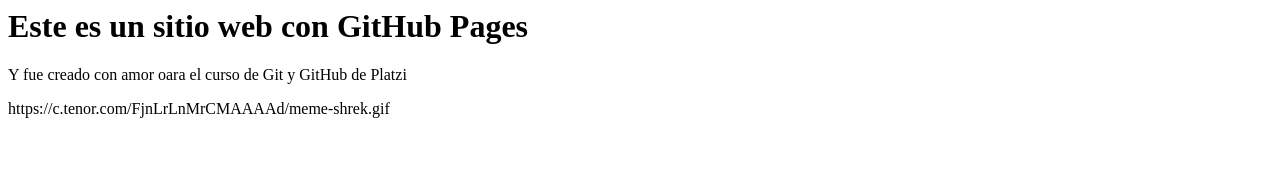
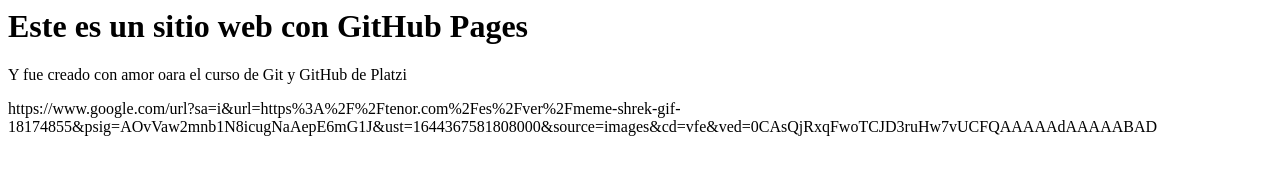
Before and after one commit to pedrobel10/pedrobel10, a plain HTML site: page index.html in a window 1280 px wide. Drawn offline with Linux system fonts and the light colour scheme.

Commit message:
Update index.html
cambio de gif 2

```diff
--- a/index.html
+++ b/index.html
@@ -1,3 +1,3 @@
 <h1>Este es un sitio web con GitHub Pages</h1>
 <p>Y fue creado con amor oara el curso de Git y GitHub de Platzi</p>
-<p>https://c.tenor.com/FjnLrLnMrCMAAAAd/meme-shrek.gif</p>
+<p>https://www.google.com/url?sa=i&url=https%3A%2F%2Ftenor.com%2Fes%2Fver%2Fmeme-shrek-gif-18174855&psig=AOvVaw2mnb1N8icugNaAepE6mG1J&ust=1644367581808000&source=images&cd=vfe&ved=0CAsQjRxqFwoTCJD3ruHw7vUCFQAAAAAdAAAAABAD</p>
```
